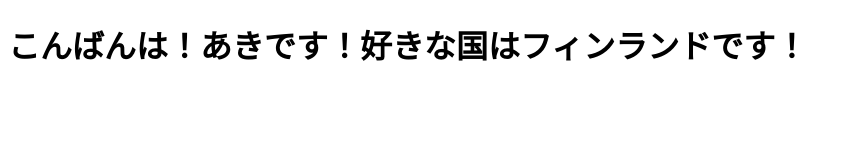
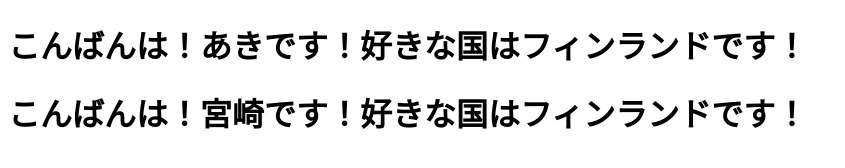
Before and after one commit to Aki-Miyazaki/koza_yoru, a plain HTML site: page index.html in a window 1280 px wide. Shown: the whole page, without its empty margins (0-845 px from the left). Drawn offline with Linux system fonts and the light colour scheme.

Commit message:
宮崎：共同開発の練習

```diff
--- a/index.html
+++ b/index.html
@@ -14,6 +14,7 @@
 
     <h1>こんばんは！あきです！好きな国はフィンランドです！</h1>
     <!-- この下に書いてく -->
+    <h1>こんばんは！宮崎です！好きな国はフィンランドです！</h1>
 
 </body>
 </html>
```
